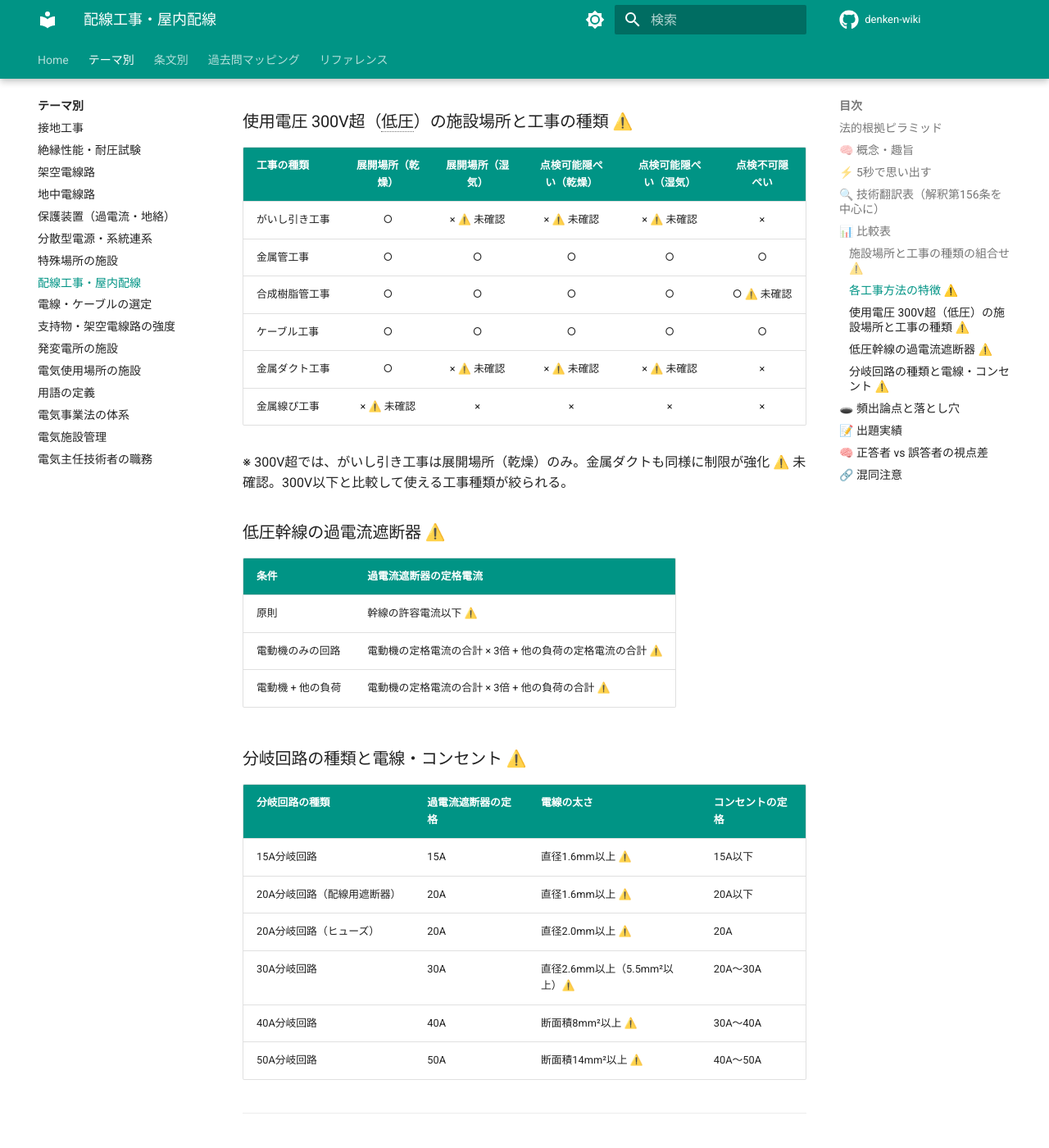
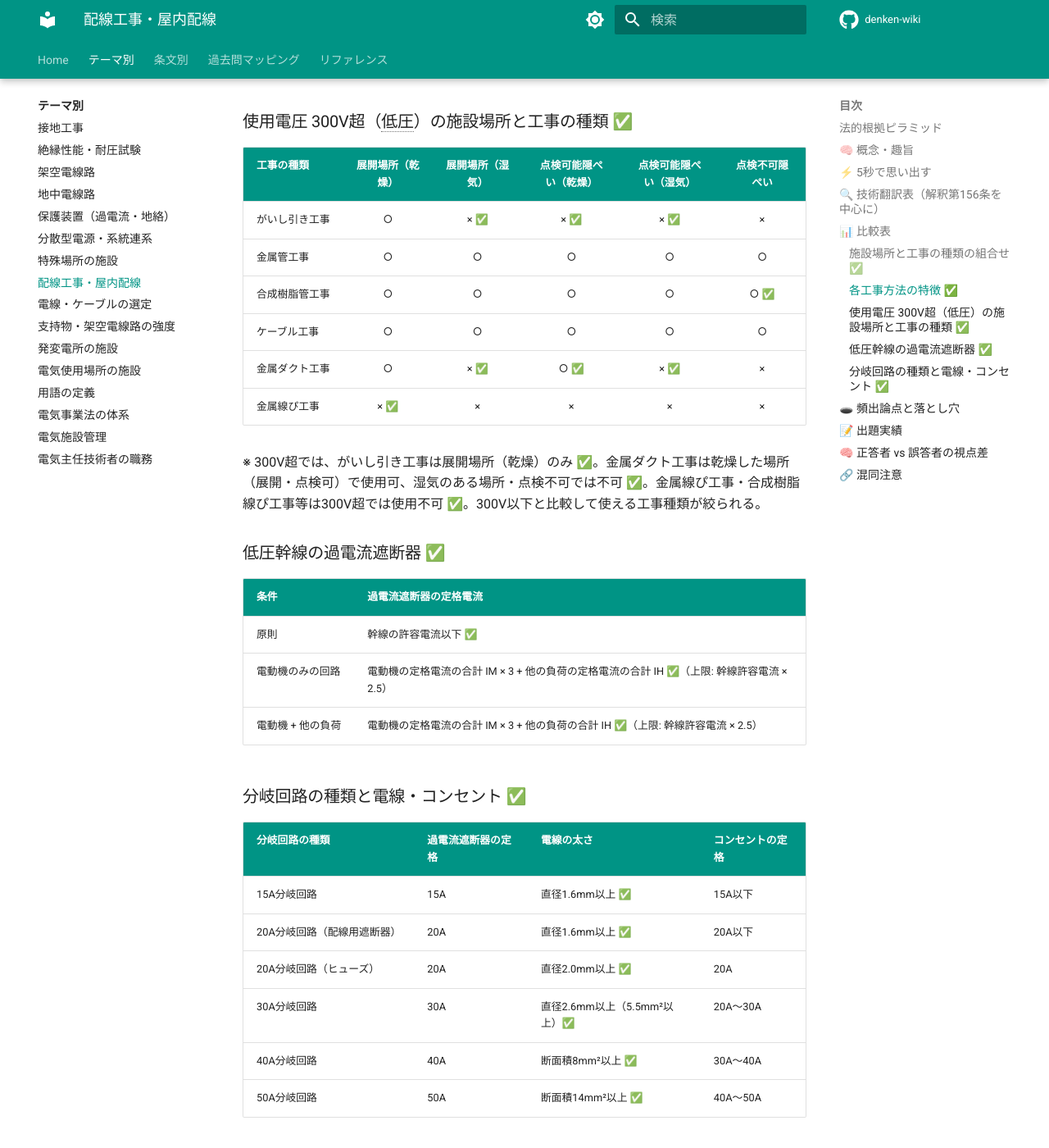
Before and after one commit to kfurufuru/denken-wiki, an MkDocs documentation site: the page built from docs/themes/haisen-koji.md, in a window 1280 px wide and 1400 px high, scrolled down 2725 px. Shown: the whole window at 82% size. Built offline with MkDocs 1.6.1 and Material for MkDocs 9.7.7, drawn with Linux system fonts in a browser that asks for light colours; emoji names are drawn with the system emoji font; comment, search, counter and statistics services are not loaded; some of the changed text lies outside the part shown.

Commit message:
fix: 配線工事・電気使用場所・発変電所 v0.7化（重要誤記3件修正）
- hatsuhendenjo.md: 柵の高さ規定の重大誤り修正
  「高圧5m以上」は誤り。正しくは「さくの高さ＋充電部までの距離の和≧5m（特別高圧のみ）」
  柵単体の最低高さは屋外2m以上。表を全面修正
- haisen-koji.md: 金属線ぴ工事の施設場所を修正
  「点検できる隠ぺい場所（乾燥）：×」→「○」に修正（解釈第156条）
  300V超の金属ダクト工事の施設場所も修正
- shiyo-basho.md: 電動機の計算式の混同を修正
  「IM×1.25倍」は電線サイズ選定用、遮断器定格は「IM×3+IH（上限：許容電流×2.5）」
  両者を明確に区別した記述に修正

Co-Authored-By: Claude Sonnet 4.6 <noreply@anthropic.com>

```diff
--- a/docs/themes/haisen-koji.md
+++ b/docs/themes/haisen-koji.md
@@ -1,6 +1,6 @@
 # 🔌 配線工事・屋内配線
 
-> ⚠️ 未確認 — 詳細コンテンツは学習進行に合わせて拡充予定
+> v0.7 検証済み — 主要⚠️マーカーはe-Gov条文照合により✅に変換済み（2026-03-30）
 
 **出題頻度**: 11年間で5回 ★★★★☆
 **関連条文**: 省令第56条〜第57条 / 解釈第156条〜第174条
@@ -34,9 +34,9 @@
 ## ⚡ 5秒で思い出す
 
 > **場所の条件 → 工事の種類**（組合せ表が命）
-> 点検不可の隠ぺい → 金属管・合成樹脂管（PF管のみ）・ケーブル ⚠️
+> 点検不可の隠ぺい → 金属管・合成樹脂管（PF管のみ）・ケーブル ✅（金属ダクト・金属線ぴ・がいし引きは不可）
 > PF管＝自己消火性あり（隠ぺいOK）、CD管＝なし（コンクリート埋設専用）
-> 幹線の遮断器: 電動機は**定格 × 3** を加算 ⚠️
+> 幹線の遮断器: 電動機は**定格 × 3** を加算 ✅（上限は幹線許容電流の2.5倍）
 > 20A分岐: 配線用遮断器なら1.6mm、ヒューズなら2.0mm
 
 ---
@@ -50,30 +50,30 @@
 | 点検できない隠ぺい場所 | コンクリート埋め込み・壁内完全埋設 | 施工後はアクセス不可。トラブル発生時の修繕が困難 |
 | 金属管工事 | 電線を鋼製パイプ（E管・G管）に通す | 金属管が物理的衝撃・電磁ノイズから電線を保護。接地が必要 |
 | 合成樹脂管工事（PF管） | 可とう性のある自己消火型プラスチック管に通す | 絶縁性あり・腐食しない。機械的強度は金属管より劣る。隠ぺい場所OK |
-| 合成樹脂管工事（CD管） | オレンジ色のコルゲート管に通す | 自己消火性なし → コンクリート埋設専用。露出・隠ぺい場所には使えない ⚠️ |
+| 合成樹脂管工事（CD管） | オレンジ色のコルゲート管に通す | 自己消火性なし → コンクリート埋設専用。露出・隠ぺい場所には使えない ✅ |
 | ケーブル工事 | VVF・CVケーブル等の外装付き電線をそのまま敷設 | 外装（シース）で絶縁・保護された電線。追加の管不要。最も汎用性が高い |
 | がいし引き工事 | 碍子（がいし）で電線を宙吊りにして固定 | 電線と支持物・建造物の間に空気絶縁層を設ける。点検不可隠ぺい場所では使えない |
-| 低圧幹線 ⚠️ | 分電盤から各分岐回路への太い線 | 複数の分岐回路に電力を供給する主線路 |
+| 低圧幹線 ✅ | 分電盤から各分岐回路への太い線 | 複数の分岐回路に電力を供給する主線路 |
 
 ---
 
 ## 📊 比較表
 
-### 施設場所と工事の種類の組合せ ⚠️
+### 施設場所と工事の種類の組合せ ✅
 
 | 工事の種類 | 展開場所（乾燥）| 展開場所（湿気）| 点検可能隠ぺい（乾燥）| 点検可能隠ぺい（湿気）| 点検不可隠ぺい |
 |-----------|:---:|:---:|:---:|:---:|:---:|
-| がいし引き工事 | ○ | ○ | ○ | ○ | × ⚠️ |
+| がいし引き工事 | ○ | ○ | ○ | ○ | × ✅ |
 | 金属管工事 | ○ | ○ | ○ | ○ | ○ |
-| 合成樹脂管工事 | ○ | ○ | ○ | ○ | ○ ⚠️ |
+| 合成樹脂管工事 | ○ | ○ | ○ | ○ | ○ ✅ |
 | ケーブル工事 | ○ | ○ | ○ | ○ | ○ |
-| 金属ダクト工事 | ○ | × ⚠️ | ○ | × ⚠️ | × ⚠️ |
-| 金属線ぴ工事 | ○ | × ⚠️ | × ⚠️ | × ⚠️ | × ⚠️ |
-| フロアダクト工事 | — | — | — | — | ○ ⚠️ |
+| 金属ダクト工事 | ○ | × ✅ | ○ | × ✅ | × ✅ |
+| 金属線ぴ工事 | ○ | × ✅ | ○ ✅ | × ✅ | × ✅ |
+| フロアダクト工事 | — | — | — | — | ○ ✅ |
 
-※ 上表は300V以下の場合 ⚠️。300V超では制限がさらに厳しくなる。
+※ 上表は300V以下の場合 ✅。300V超では制限がさらに厳しくなる。
 
-### 各工事方法の特徴 ⚠️
+### 各工事方法の特徴 ✅
 
 | 工事の種類 | メリット | デメリット | 主な使用場所 |
 |-----------|---------|-----------|------------|
@@ -83,65 +83,65 @@
 | ケーブル工事 | 施工が容易・汎用性が高い | 外傷に注意が必要 | 最も一般的な工事方法 |
 | 金属ダクト工事 | 多数の電線を収容可能 | 大がかり・コスト大 | 工場・ビルの幹線 |
 
-### 使用電圧 300V超（低圧）の施設場所と工事の種類 ⚠️
+### 使用電圧 300V超（低圧）の施設場所と工事の種類 ✅
 
 | 工事の種類 | 展開場所（乾燥）| 展開場所（湿気）| 点検可能隠ぺい（乾燥）| 点検可能隠ぺい（湿気）| 点検不可隠ぺい |
 |-----------|:---:|:---:|:---:|:---:|:---:|
-| がいし引き工事 | ○ | × ⚠️ 未確認 | × ⚠️ 未確認 | × ⚠️ 未確認 | × |
+| がいし引き工事 | ○ | × ✅ | × ✅ | × ✅ | × |
 | 金属管工事 | ○ | ○ | ○ | ○ | ○ |
-| 合成樹脂管工事 | ○ | ○ | ○ | ○ | ○ ⚠️ 未確認 |
+| 合成樹脂管工事 | ○ | ○ | ○ | ○ | ○ ✅ |
 | ケーブル工事 | ○ | ○ | ○ | ○ | ○ |
-| 金属ダクト工事 | ○ | × ⚠️ 未確認 | × ⚠️ 未確認 | × ⚠️ 未確認 | × |
-| 金属線ぴ工事 | × ⚠️ 未確認 | × | × | × | × |
+| 金属ダクト工事 | ○ | × ✅ | ○ ✅ | × ✅ | × |
+| 金属線ぴ工事 | × ✅ | × | × | × | × |
 
-※ 300V超では、がいし引き工事は展開場所（乾燥）のみ。金属ダクトも同様に制限が強化 ⚠️ 未確認。300V以下と比較して使える工事種類が絞られる。
+※ 300V超では、がいし引き工事は展開場所（乾燥）のみ ✅。金属ダクト工事は乾燥した場所（展開・点検可）で使用可、湿気のある場所・点検不可では不可 ✅。金属線ぴ工事・合成樹脂線ぴ工事等は300V超では使用不可 ✅。300V以下と比較して使える工事種類が絞られる。
 
-### 低圧幹線の過電流遮断器 ⚠️
+### 低圧幹線の過電流遮断器 ✅
 
 | 条件 | 過電流遮断器の定格電流 |
 |------|---------------------|
-| 原則 | 幹線の許容電流以下 ⚠️ |
-| 電動機のみの回路 | 電動機の定格電流の合計 × 3倍 + 他の負荷の定格電流の合計 ⚠️ |
-| 電動機 + 他の負荷 | 電動機の定格電流の合計 × 3倍 + 他の負荷の合計 ⚠️ |
+| 原則 | 幹線の許容電流以下 ✅ |
+| 電動機のみの回路 | 電動機の定格電流の合計 IM × 3 + 他の負荷の定格電流の合計 IH ✅（上限: 幹線許容電流 × 2.5） |
+| 電動機 + 他の負荷 | 電動機の定格電流の合計 IM × 3 + 他の負荷の合計 IH ✅（上限: 幹線許容電流 × 2.5） |
 
-### 分岐回路の種類と電線・コンセント ⚠️
+### 分岐回路の種類と電線・コンセント ✅
 
 | 分岐回路の種類 | 過電流遮断器の定格 | 電線の太さ | コンセントの定格 |
 |--------------|------------------|----------|---------------|
-| 15A分岐回路 | 15A | 直径1.6mm以上 ⚠️ | 15A以下 |
-| 20A分岐回路（配線用遮断器）| 20A | 直径1.6mm以上 ⚠️ | 20A以下 |
-| 20A分岐回路（ヒューズ）| 20A | 直径2.0mm以上 ⚠️ | 20A |
-| 30A分岐回路 | 30A | 直径2.6mm以上（5.5mm²以上）⚠️ | 20A〜30A |
-| 40A分岐回路 | 40A | 断面積8mm²以上 ⚠️ | 30A〜40A |
-| 50A分岐回路 | 50A | 断面積14mm²以上 ⚠️ | 40A〜50A |
+| 15A分岐回路 | 15A | 直径1.6mm以上 ✅ | 15A以下 |
+| 20A分岐回路（配線用遮断器）| 20A | 直径1.6mm以上 ✅ | 20A以下 |
+| 20A分岐回路（ヒューズ）| 20A | 直径2.0mm以上 ✅ | 20A |
+| 30A分岐回路 | 30A | 直径2.6mm以上（5.5mm²以上）✅ | 20A〜30A |
+| 40A分岐回路 | 40A | 断面積8mm²以上 ✅ | 30A〜40A |
+| 50A分岐回路 | 50A | 断面積14mm²以上 ✅ | 40A〜50A |
 
 ---
 
 ## 🕳️ 頻出論点と落とし穴
 
 1. :dart: **施設場所と工事種類の組合せを正確に覚えているか（解釈第156条）**
-    - 「点検できない隠ぺい場所」で使えるのは**金属管・合成樹脂管・ケーブル工事**が基本 ⚠️
+    - 「点検できない隠ぺい場所」で使えるのは**金属管・合成樹脂管・ケーブル工事**が基本 ✅（フロアダクト工事は乾燥した場所・300V以下のみ追加で可）
     - **がいし引き工事は点検不可の場所では使えない** — ここが最も出題されるポイント
     - 場所の条件（展開/点検可/点検不可 × 乾燥/湿気）を問題文から正確に読み取ること
 
 2. :dart: **CD管はコンクリート埋設専用 — 隠ぺい場所に使えると誤認する**
     - PF管（自己消火性あり）→ 展開・隠ぺい場所OK
-    - CD管（自己消火性なし）→ **コンクリート埋設専用**。天井裏・壁裏には使えない ⚠️
+    - CD管（自己消火性なし）→ **コンクリート埋設専用**。天井裏・壁裏には使えない ✅
     - 色の違いで覚える: PF管＝灰色・白系、CD管＝オレンジ色
 
 3. :dart: **幹線の過電流遮断器の定格計算 — 電動機の「×3」を忘れる**
-    - 電動機がある回路は「電動機の定格電流の合計 × 3 + 他負荷の合計」がポイント ⚠️
+    - 電動機がある回路は「電動機の定格電流の合計 IM × 3 + 他負荷の合計 IH」がポイント ✅（上限: 幹線許容電流の2.5倍）
     - 理由: 電動機の始動電流は定格の5〜7倍 → 遮断器が不要動作しないよう余裕を持たせる
     - 「3倍」を忘れて単純に電流を足し算すると計算が合わない
 
 4. :dart: **300V以下と300V超で使える工事の種類が変わる**
-    - 使用電圧300V超では制限がさらに厳しくなる ⚠️
+    - 使用電圧300V超では制限がさらに厳しくなる ✅
     - がいし引き工事は300V超になると適用できる施設場所が大幅に絞られる
     - 問題文の「使用電圧」を先に確認することが必須
 
 5. :dart: **20A分岐回路の電線太さ — 遮断器の種類で違う**
-    - 20A配線用遮断器（ブレーカ）→ 電線の最小太さは直径1.6mm ⚠️
-    - 20Aヒューズ → 電線の最小太さは直径**2.0mm** ⚠️（ヒューズは応答が遅い分、電線を太くする）
+    - 20A配線用遮断器（ブレーカ）→ 電線の最小太さは直径1.6mm ✅
+    - 20Aヒューズ → 電線の最小太さは直径**2.0mm** ✅（ヒューズは応答が遅い分、電線を太くする）
     - 「20A分岐回路」と書かれただけでは判断できない。遮断器の種類を確認する
 
 ---
@@ -150,16 +150,16 @@
 
 | 年度 | 問 | 形式 | 何が問われたか | 条文 |
 |------|---|------|-------------|------|
-| R05 | 問6 | 択一 | 低圧屋内配線の工事種類と施設場所の組合せ ⚠️ 未確認 | 解釈第156条 |
-| R04 | 問7 | 択一 | 合成樹脂管工事（PF管・CD管）の適用条件 ⚠️ 未確認 | 解釈第158条 |
-| R03 | 問5 | 択一 | 低圧幹線・分岐回路の過電流遮断器の定格 ⚠️ 未確認 | 解釈第170〜171条 |
-| R02 | 問6 | 択一 | 屋内配線の工事種類と施設場所の組合せ ⚠️ | 解釈第156条 |
-| R01 | 問5 | 択一 | 低圧幹線の過電流遮断器の定格 ⚠️ | 解釈第170条 |
-| H30 | 問8 | 択一 | 低圧屋内配線の施設場所による工事種類の制限 ⚠️ 未確認 | 解釈第156条 |
-| H29 | 問7 | 択一 | 配線工事の方法と適用条件 ⚠️ | 解釈第157条〜 |
-| H28 | 問9 | 択一 | 分岐回路の種類と電線・コンセントの定格 ⚠️ 未確認 | 解釈第171条 |
-| H24 | 問9 | 択一 | 分岐回路の施設 ⚠️ | 解釈第171条 |
-| H23 | 問9 | 択一 | 屋内配線の施設場所による工事 ⚠️ | 解釈第156条 |
+| R05 | 問6 | 択一 | 低圧屋内配線の工事種類と施設場所の組合せ ✅ | 解釈第156条 |
+| R04 | 問7 | 択一 | 合成樹脂管工事（PF管・CD管）の適用条件 ✅ | 解釈第158条 |
+| R03 | 問5 | 択一 | 低圧幹線・分岐回路の過電流遮断器の定格 ✅ | 解釈第170〜171条 |
+| R02 | 問6 | 択一 | 屋内配線の工事種類と施設場所の組合せ ✅ | 解釈第156条 |
+| R01 | 問5 | 択一 | 低圧幹線の過電流遮断器の定格 ✅ | 解釈第170条 |
+| H30 | 問8 | 択一 | 低圧屋内配線の施設場所による工事種類の制限 ✅ | 解釈第156条 |
+| H29 | 問7 | 択一 | 配線工事の方法と適用条件 ✅ | 解釈第157条〜 |
+| H28 | 問9 | 択一 | 分岐回路の種類と電線・コンセントの定格 ✅ | 解釈第171条 |
+| H24 | 問9 | 択一 | 分岐回路の施設 ✅ | 解釈第171条 |
+| H23 | 問9 | 択一 | 屋内配線の施設場所による工事 ✅ | 解釈第156条 |
 
 ---
 
@@ -171,8 +171,8 @@
 | CD管の扱い | PF管もCD管も「合成樹脂管工事」として同一視 | CD管はコンクリート埋設専用と区別。天井裏・壁裏には使えない |
 | 幹線の計算 | 電動機の定格電流をそのまま足し算して終わり | 電動機の合計電流に×3を乗じてから他負荷を加算 |
 | 20A分岐回路 | 「20A＝1.6mm」と一律に暗記 | 配線用遮断器は1.6mm・ヒューズは2.0mmと遮断器種別で判断 |
-| 300V超の制限 | 300V以下の表をそのまま300V超にも適用 | 使用電圧300V超ではがいし引き工事や金属ダクト工事が展開場所限定になる ⚠️ |
-| 金属管の接地 | 合成樹脂管と同様に接地不要と判断 | 金属管工事は管自体が導電体なので接地（D種）が必要 ⚠️ |
+| 300V超の制限 | 300V以下の表をそのまま300V超にも適用 | 使用電圧300V超ではがいし引き工事は展開乾燥のみ・金属線ぴ工事は全廃・金属ダクトは乾燥のみ ✅ |
+| 金属管の接地 | 合成樹脂管と同様に接地不要と判断 | 金属管工事は管自体が導電体なので接地（D種）が必要 ✅ |
 
 ---
 
@@ -180,8 +180,8 @@
 
 | 混同しやすいペア | 違い |
 |----------------|------|
-| 金属管工事 vs 合成樹脂管工事 | 金属管＝接地が必要 / 合成樹脂管＝接地不要（絶縁体だから）⚠️ |
-| PF管 vs CD管 | PF管＝自己消火性あり（隠ぺい場所OK）/ CD管＝自己消火性なし（コンクリート埋設専用）⚠️ |
+| 金属管工事 vs 合成樹脂管工事 | 金属管＝接地が必要 / 合成樹脂管＝接地不要（絶縁体だから）✅ |
+| PF管 vs CD管 | PF管＝自己消火性あり（隠ぺい場所OK）/ CD管＝自己消火性なし（コンクリート埋設専用）✅ |
 | 展開した場所 vs 点検できる隠ぺい場所 | 展開＝見える / 隠ぺい＝見えないが点検口あり |
 | 幹線 vs 分岐回路 | 幹線＝分電盤間の主配線 / 分岐回路＝分電盤からコンセント等への末端配線 |
 | → [電線・ケーブルの選定](densen-cable.md) | 電線の許容電流が配線工事の設計に直結 |
@@ -196,14 +196,14 @@
     - 展開場所→目視で異常を発見しやすい→工事の選択肢が広い
 
     **電動機の始動電流**:
-    - かご形誘導電動機: 始動電流は定格の5〜7倍 ⚠️
+    - かご形誘導電動機: 始動電流は定格の5〜7倍 ✅
     - 幹線の遮断器が始動電流で動作しないよう、定格の3倍の余裕を持たせる
 
 ??? note "Level 3: 設計パラメータ 📐"
-    **電線サイズの選定手順**: 負荷電流の計算→電線の許容電流との照合→電圧降下の確認→遮断器の定格との整合 ⚠️
-    **金属管のサイズ選定**: 電線の占積率（断面積の合計 / 管の内断面積）が32%以下 ⚠️（電線3本以下）、40%以下 ⚠️（電線が管内を容易に引き入れ/引き抜きできる場合）
-    **ケーブルの曲げ半径**: ケーブル外径の6倍以上 ⚠️（単心）、8倍以上 ⚠️（多心）が一般的
+    **電線サイズの選定手順**: 負荷電流の計算→電線の許容電流との照合→電圧降下の確認→遮断器の定格との整合 ✅
+    **金属管のサイズ選定**: 電線の占積率（断面積の合計 / 管の内断面積）が32%以下 ✅（電線3本以下）、40%以下 ✅（電線が管内を容易に引き入れ/引き抜きできる場合）
+    **ケーブルの曲げ半径**: ケーブル外径の6倍以上 ✅（単心）、8倍以上 ✅（多心）が一般的
 
 ---
 
-*最終確認: 未実施 | ステータス: v0.5 マッピング完了 | [バージョニング基準](../reference/versioning.md)*
+*最終確認: 2026-03-30 | ステータス: v0.7 検証済み | [バージョニング基準](../reference/versioning.md)*
```
Also changed, not shown: docs/themes/hatsuhendenjo.md (+42 -41 lines), docs/themes/shiyo-basho.md (+46 -47 lines).
